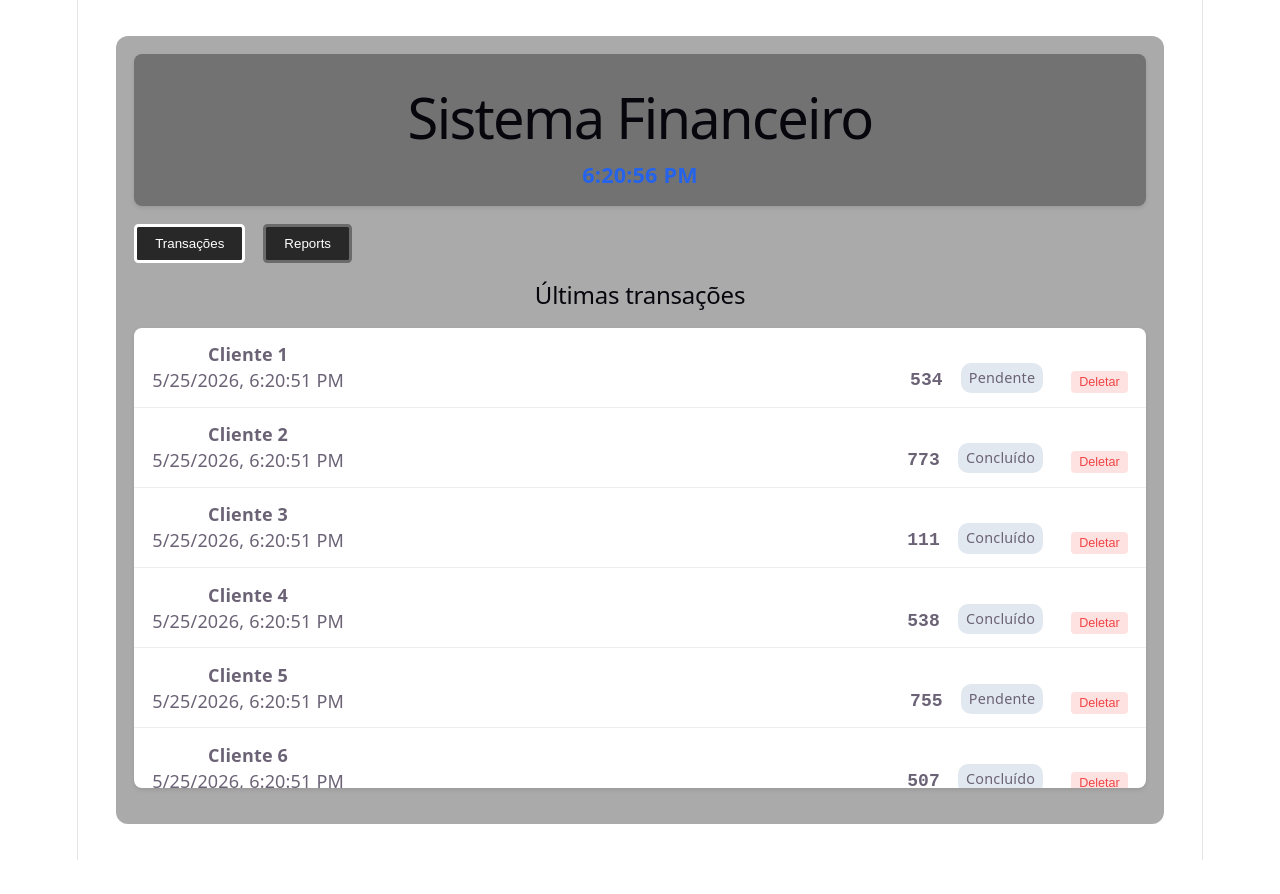
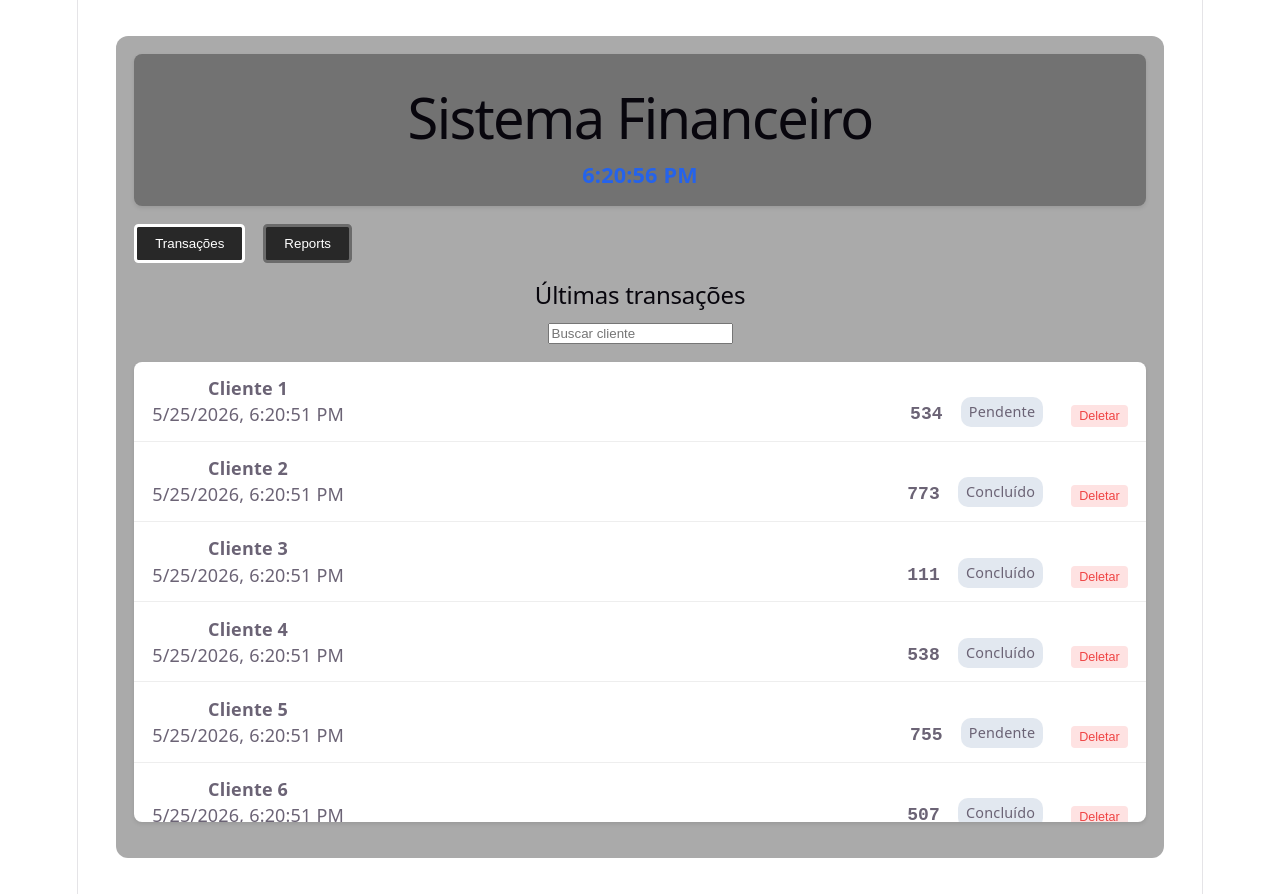
Before and after one commit to MaikeraHW/dashboardFinanceira, a React (Vite) app: page / in a window 1280 px wide. Before the commit the page ends 860 px from the top, so only its background shows below. Built offline with nearby package versions, Linux system fonts and the light colour scheme.

Commit message:
criado input para filtragem de clientes

```diff
--- a/src/components/transactionsList/TransactionsList.jsx
+++ b/src/components/transactionsList/TransactionsList.jsx
@@ -4,7 +4,7 @@ import styles from './../../pages/Dashboard/Dashboard.module.css'
 
 
 
-const TransictionItem = ({data, onDelete}) => {
+const TransictionItem = memo(({data, onDelete}) => {
     return(
         <li className={styles.listItem}>
             <div>
@@ -18,7 +18,7 @@ const TransictionItem = ({data, onDelete}) => {
             </div>
         </li>
     )
-}
+})
 
 
 const TransactionsList = memo(({items, onDelete}) => {
--- a/src/pages/Dashboard/Dashboard.jsx
+++ b/src/pages/Dashboard/Dashboard.jsx
@@ -21,6 +21,9 @@ function Dashboard(){
     const [tab, setTab] = useState("transactions")
     const [isPending, startTransition] = useTransition()
     const [pendingTab, setPendingTab] = useState(null)
+    const [searchTerm, setSearchTerm] = useState('')
+
+    const filtredTransactions = transactionsItens.filter( t => t.client.toLowerCase().includes(searchTerm.toLowerCase()))
 
 
 
@@ -52,7 +55,12 @@ function Dashboard(){
                 </nav>
                 <h2>Últimas transações</h2>
 
-                {tab === "transactions" && <TransactionsList items={transactionsItens} onDelete={handleDelete}/>}
+                {tab === "transactions" && (
+                    <>
+                    <input type="text" value={searchTerm} placeholder='Buscar cliente' onChange={ (e) => setSearchTerm(e.target.value)} />
+                    <TransactionsList items={filtredTransactions} onDelete={handleDelete}/>
+                    </>
+                    )}
 
                 {tab === "reports" &&
                 <Suspense fallback={<p>Carregando lista</p>}>
```
